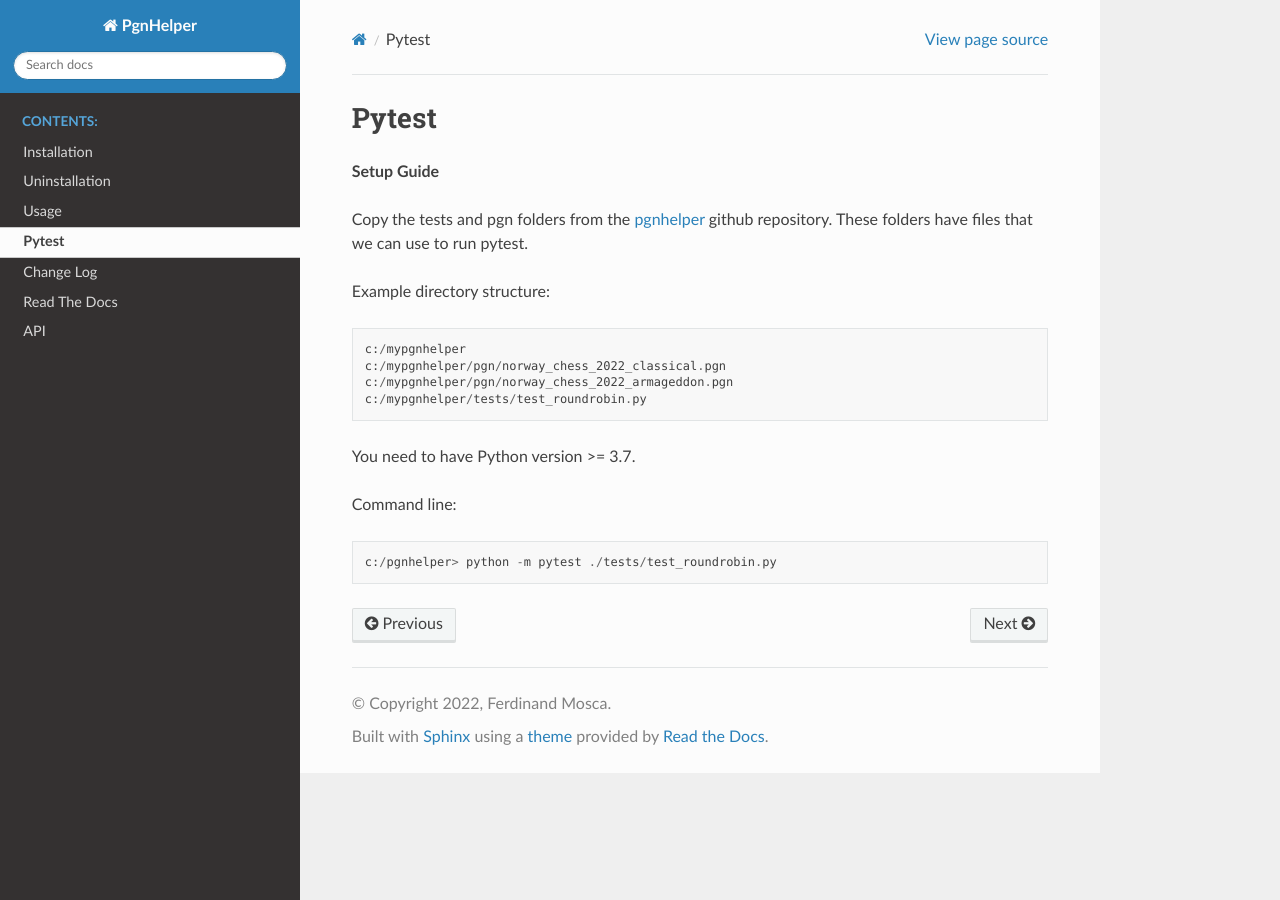
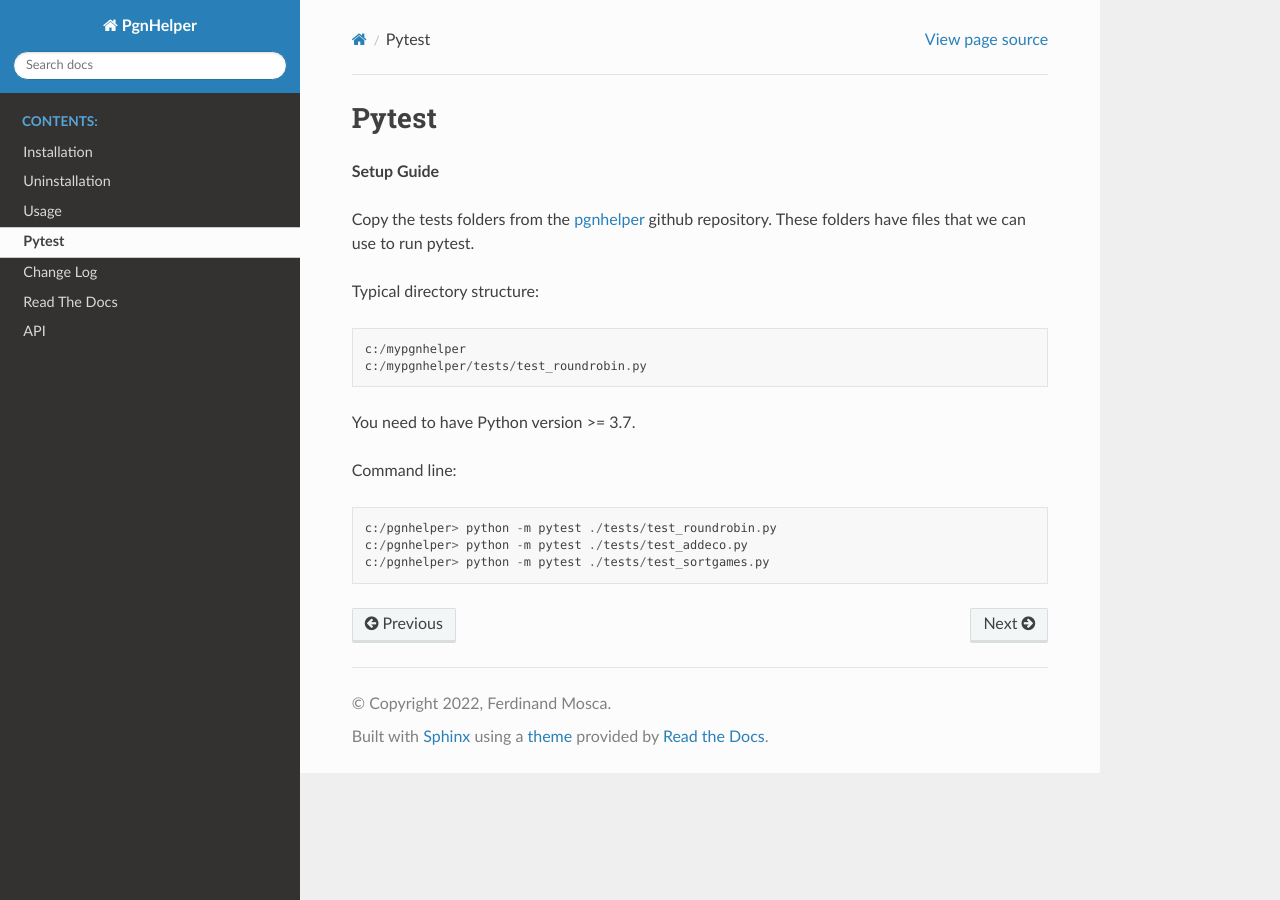
Before and after one commit to fsmosca/pgnhelper, a Sphinx documentation site: the page built from docs/pytest.rst, in a window 1280 px wide. Built offline with Sphinx 7.4.7 and the Read the Docs theme 2.0.0, drawn with Linux system fonts in a browser that asks for light colours.

Commit message:
Update pytest.rst

```diff
--- a/docs/pytest.rst
+++ b/docs/pytest.rst
@@ -3,14 +3,12 @@ Pytest
 
 **Setup Guide**
 
-Copy the tests and pgn folders from the `pgnhelper <https://github.com/fsmosca/pgnhelper>`_ github repository.
+Copy the tests folders from the `pgnhelper <https://github.com/fsmosca/pgnhelper>`_ github repository.
 These folders have files that we can use to run pytest.
 
-Example directory structure::
+Typical directory structure::
 
    c:/mypgnhelper
-   c:/mypgnhelper/pgn/norway_chess_2022_classical.pgn
-   c:/mypgnhelper/pgn/norway_chess_2022_armageddon.pgn
    c:/mypgnhelper/tests/test_roundrobin.py
 
 You need to have Python version >= 3.7.
@@ -18,3 +16,5 @@ You need to have Python version >= 3.7.
 Command line::
 
    c:/pgnhelper> python -m pytest ./tests/test_roundrobin.py
+   c:/pgnhelper> python -m pytest ./tests/test_addeco.py
+   c:/pgnhelper> python -m pytest ./tests/test_sortgames.py
```
